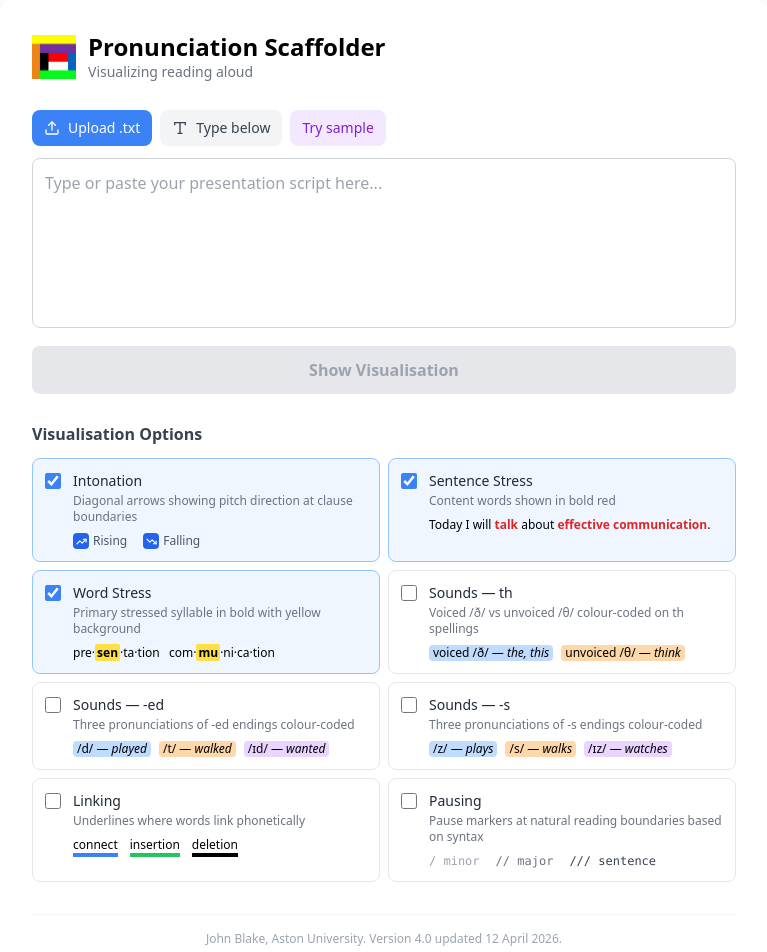
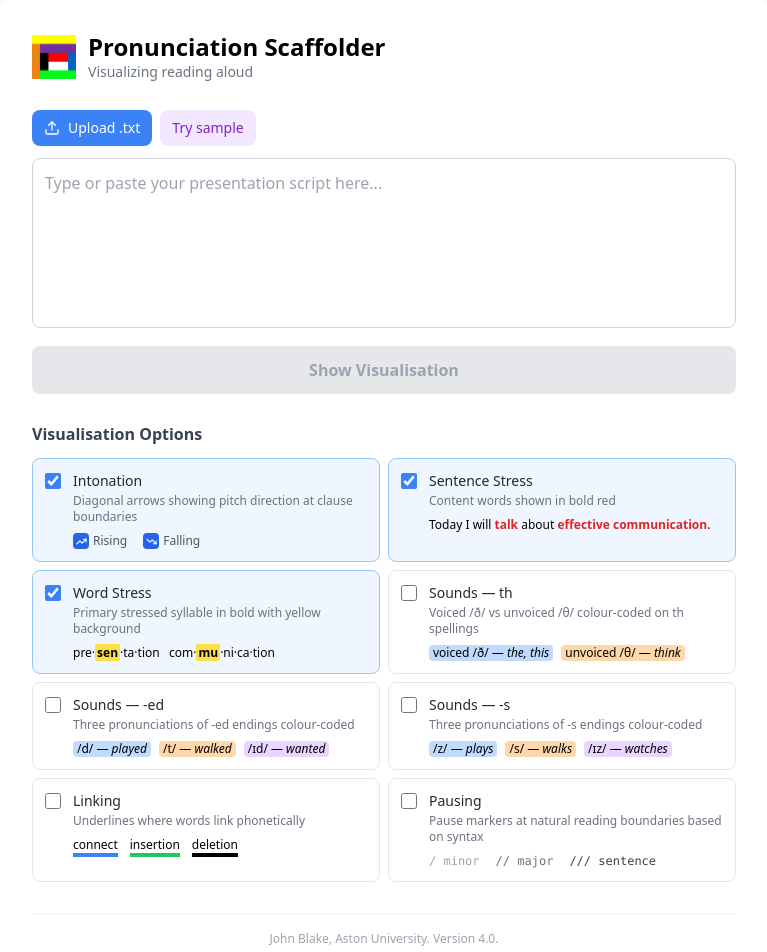
Before and after one commit to john6938/new_pronunciation_scaffolder_app, a React (Vite) app: page / in a window 1280 px wide. Shown: the part 40-992 px from the top of the page, without its empty margins (256-1023 px from the left). Built offline with nearby package versions, Linux system fonts and the light colour scheme.

Commit message:
Remove Type button; rename Connect to Connection in legend; update footer to Version 4.0

```diff
--- a/src/App.tsx
+++ b/src/App.tsx
@@ -4,7 +4,7 @@ import { TextDisplay } from './components/TextDisplay';
 import { Controls } from './components/Controls';
 import { Legend } from './components/Legend';
 import { useSpeech } from './utils/useSpeech';
-import { Upload, Type } from 'lucide-react';
+import { Upload } from 'lucide-react';
 
 export type VisualizationSettings = {
   intonation: boolean;
@@ -105,14 +105,7 @@ export default function App() {
                 Upload .txt
                 <input type="file" accept=".txt" onChange={handleFileUpload} className="hidden" />
               </label>
-              <button
-                onClick={() => (document.getElementById('script-input') as HTMLTextAreaElement)?.focus()}
-                className="flex items-center gap-2 px-3 py-2 bg-gray-100 text-gray-700 text-sm rounded-lg hover:bg-gray-200 transition"
-              >
-                <Type size={16} />
-                Type below
-              </button>
-              <button
+<button
                 onClick={() => setScriptText(SAMPLE_TEXT)}
                 className="px-3 py-2 bg-purple-100 text-purple-700 text-sm rounded-lg hover:bg-purple-200 transition"
               >
@@ -152,7 +145,7 @@ export default function App() {
 
         {/* Footer */}
         <div className="mt-8 pt-4 border-t border-gray-100 text-center text-xs text-gray-400">
-          <p>John Blake, Aston University. Version 4.0 updated 12 April 2026.</p>
+          <p>John Blake, Aston University. Version 4.0.</p>
         </div>
       </div>
     </div>
--- a/src/components/Legend.tsx
+++ b/src/components/Legend.tsx
@@ -136,7 +136,7 @@ export function Legend({ visualizations }: Props) {
             <div className="space-y-1 text-xs">
               <div className="flex items-center gap-2">
                 <span className="border-b-4 border-blue-500 px-1">word</span>
-                <span>Connect — final consonant links to next vowel</span>
+                <span>Connection — final consonant links to next vowel</span>
               </div>
               <div className="flex items-center gap-2">
                 <span className="border-b-4 border-green-500 px-1">word</span>
```
